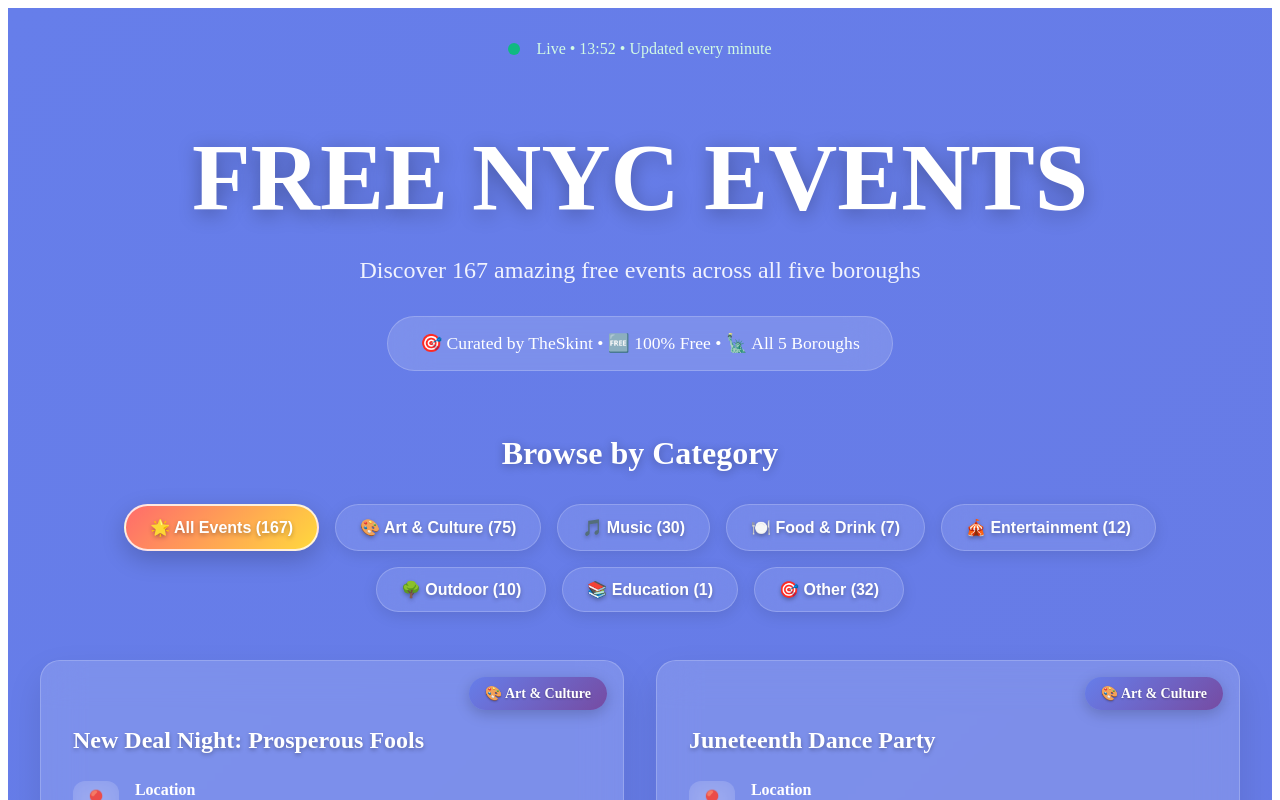
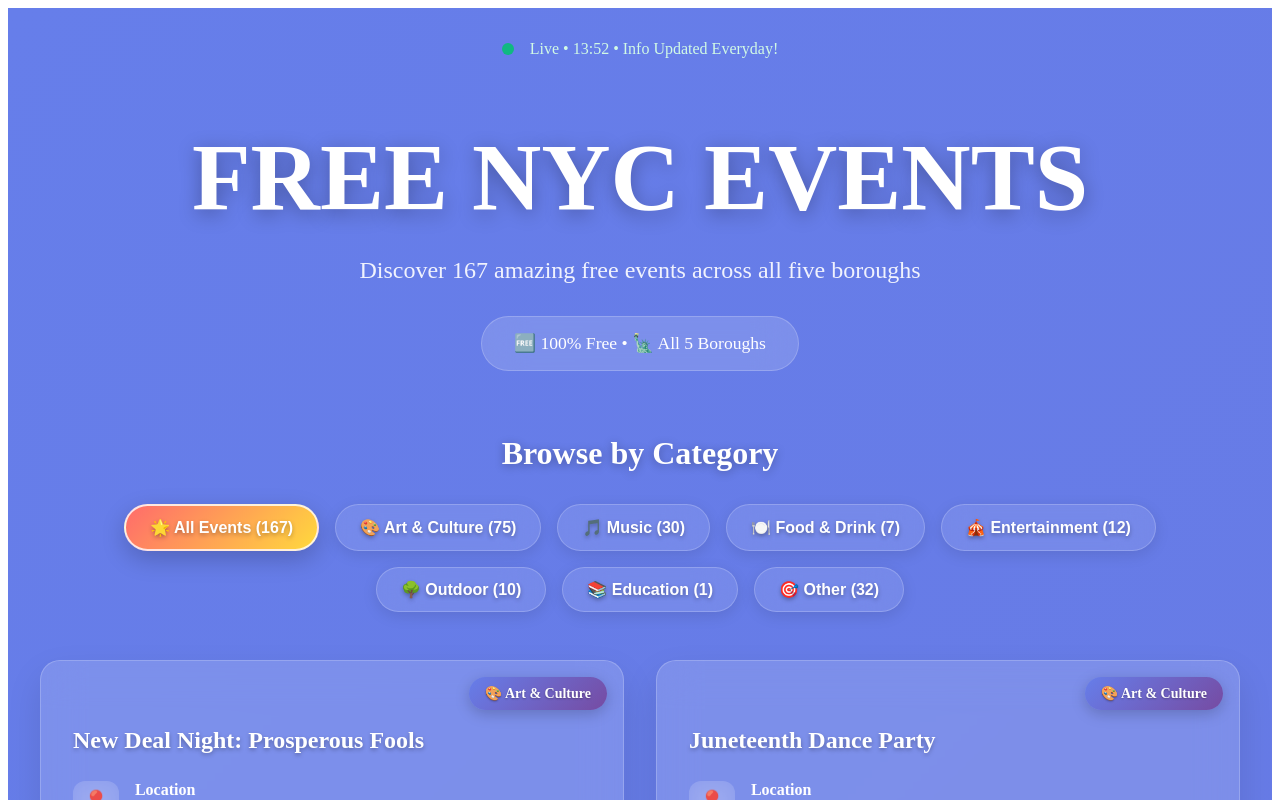
Before and after one commit to dliu234/freenyc, a Next.js app: page / in a window 1280 px wide. Shown: the top 800 px of the page. Built offline with nearby package versions, Linux system fonts and the light colour scheme.

Commit message:
Update index.tsx

```diff
--- a/pages/index.tsx
+++ b/pages/index.tsx
@@ -199,7 +199,7 @@ export default function Home({ content }: HomeProps) {
               borderRadius: '50%'
             }}></div>
             <span style={{ color: '#d1fae5', fontSize: '1rem', fontWeight: '500' }}>
-              Live • {currentTime} • Updated every minute
+              Live • {currentTime} • Info Updated Everyday!
             </span>
           </div>
 
@@ -229,7 +229,7 @@ export default function Home({ content }: HomeProps) {
             border: '1px solid rgba(255,255,255,0.2)'
           }}>
             <span style={{ color: 'white', fontSize: '1.1rem', fontWeight: '500' }}>
-              🎯 Curated by TheSkint • 🆓 100% Free • 🗽 All 5 Boroughs
+               🆓 100% Free • 🗽 All 5 Boroughs
             </span>
           </div>
         </div>
```
